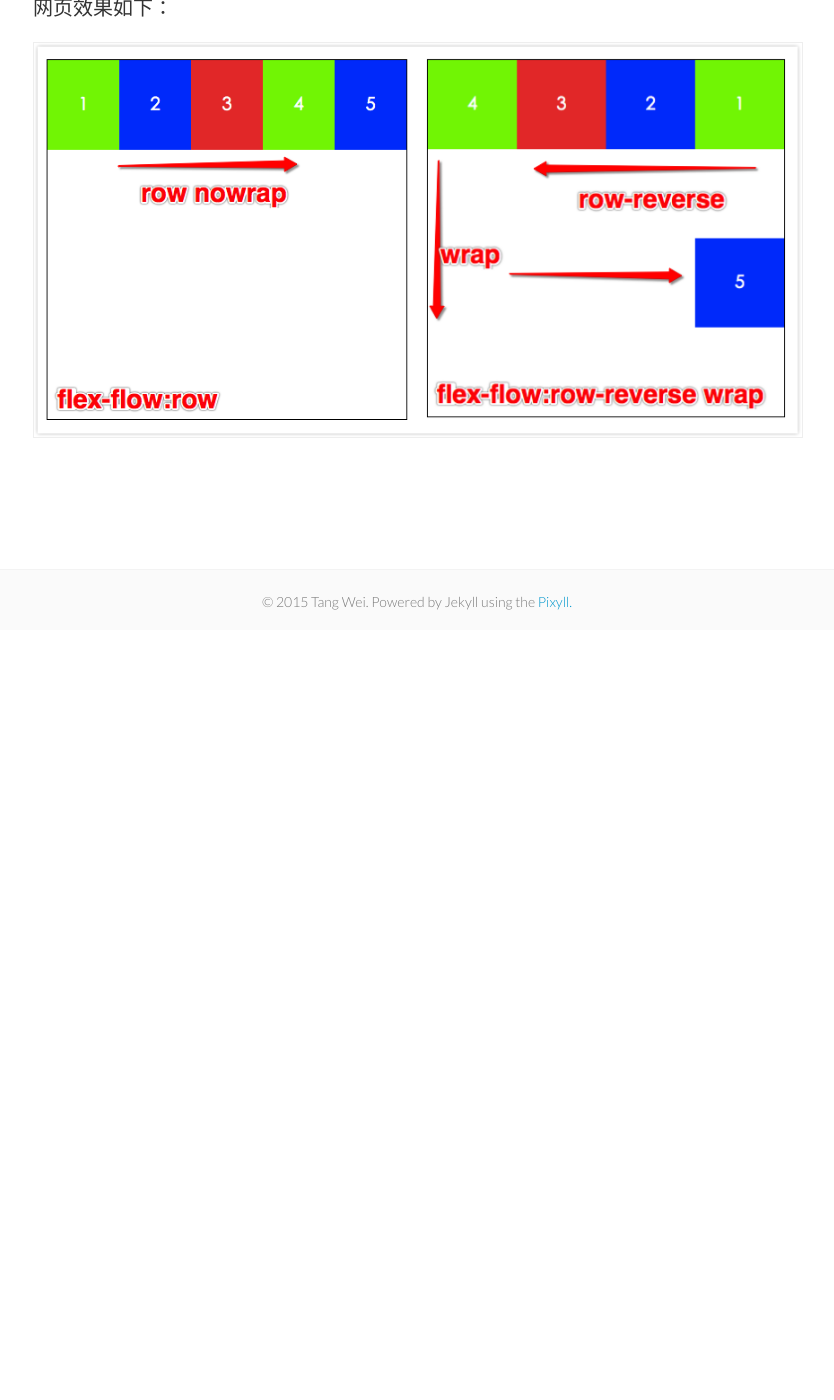
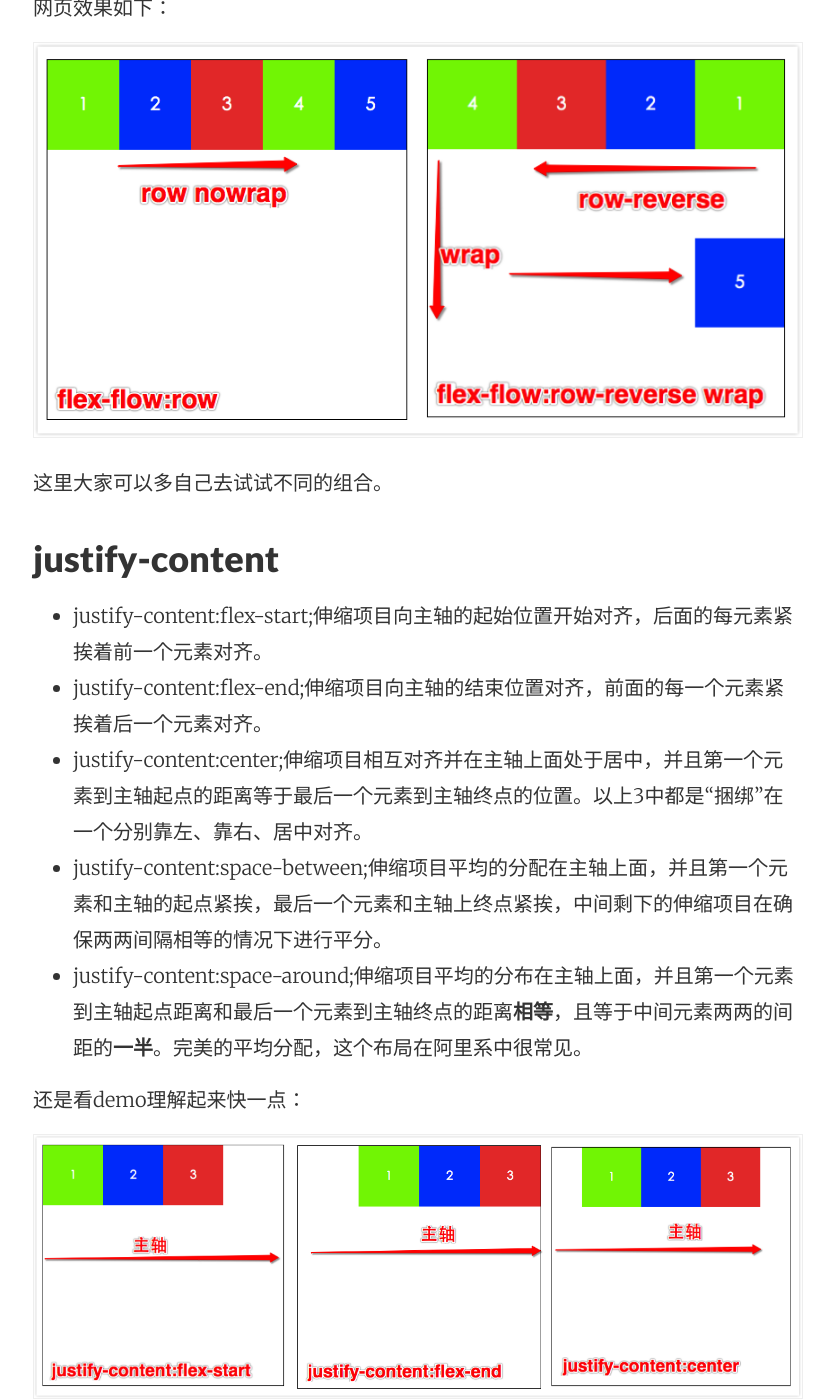
Before and after one commit to tw93/tw93.github.io, a Jekyll site: the page built from _posts/2015-10-17-the-thinking-about-flexbox.md, in a window 1280 px wide and 1400 px high, scrolled down 5483 px. Shown: the whole window, without its empty margins (223-1057 px from the left). Built offline with Jekyll 4.4.1, drawn with Linux system fonts in a browser that asks for light colours; comment, search, counter and statistics services are not loaded; before the commit the page ends 6113 px from its top, so only the background shows below that; some of the changed text lies outside the part shown.

Commit message:
add  the post

```diff
--- a/_posts/2015-10-17-the-thinking-about-flexbox.md
+++ b/_posts/2015-10-17-the-thinking-about-flexbox.md
@@ -118,3 +118,22 @@
 网页效果如下：
 
 ![flex-flow](http://tw93.github.io/images/flex-flow.png)
+
+这里大家可以多自己去试试不同的组合。
+
+### justify-content
+[justify-content]:用于定义伸缩项目在主轴上面的的对齐方式，当一行上的所有伸缩项目都不能伸缩或可伸缩但是已经达到其最大长度时，这一属性才会对多余的空间进行分配。当项目溢出某一行时，这一属性也会在项目的对齐上施加一些控制。
+
+- justify-content:flex-start;伸缩项目向主轴的起始位置开始对齐，后面的每元素紧挨着前一个元素对齐。
+- justify-content:flex-end;伸缩项目向主轴的结束位置对齐，前面的每一个元素紧挨着后一个元素对齐。
+- justify-content:center;伸缩项目相互对齐并在主轴上面处于居中，并且第一个元素到主轴起点的距离等于最后一个元素到主轴终点的位置。以上3中都是“捆绑”在一个分别靠左、靠右、居中对齐。
+- justify-content:space-between;伸缩项目平均的分配在主轴上面，并且第一个元素和主轴的起点紧挨，最后一个元素和主轴上终点紧挨，中间剩下的伸缩项目在确保两两间隔相等的情况下进行平分。
+- justify-content:space-around;伸缩项目平均的分布在主轴上面，并且第一个元素到主轴起点距离和最后一个元素到主轴终点的距离**相等**，且等于中间元素两两的间距的**一半**。完美的平均分配，这个布局在阿里系中很常见。
+
+还是看demo理解起来快一点：
+
+![justify-content1](http://tw93.github.io/images/justify-content1.png)
+
+![justify-content2](http://tw93.github.io/images/justify-content2.png)
+
+###
```
Also changed, not shown: other parts of _posts/2015-10-17-the-thinking-about-flexbox.md (+1 -1 lines), images/justify-content1.png (added), images/justify-content2.png (added).
